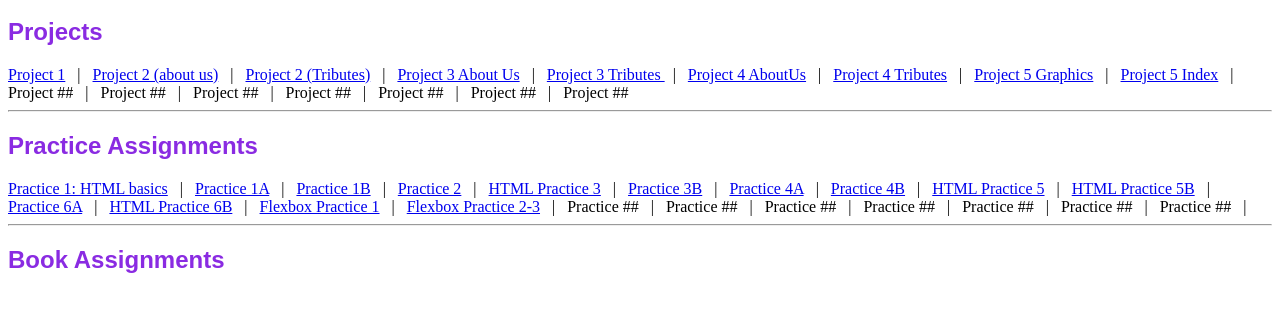
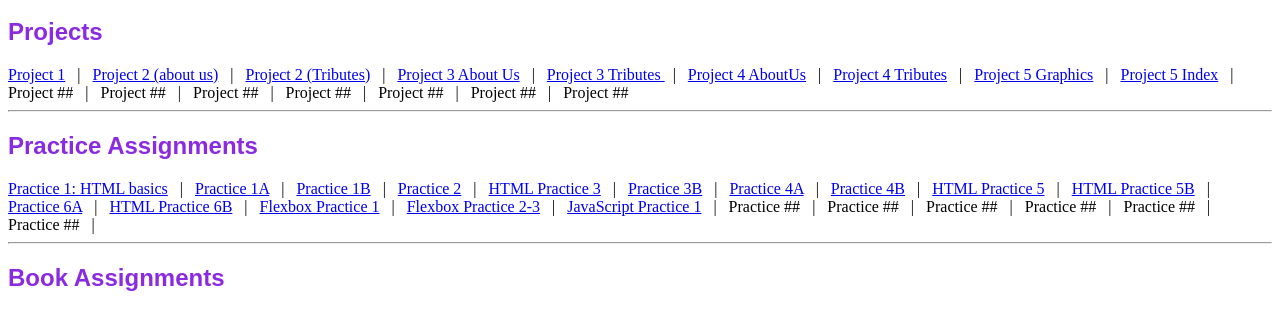
Before and after one commit to JuanDLTC/JuanDLTC.github.io, a plain HTML site: page index.html in a window 1280 px wide. Shown: the part 74-404 px from the top of the page. Drawn offline with Linux system fonts and the light colour scheme.

Commit message:
added javascript practice to homepage

```diff
--- a/index.html
+++ b/index.html
@@ -87,7 +87,7 @@
 &nbsp;&nbsp;|&nbsp;&nbsp;
 <a href="Practices/Flexbox practice/Exercise16-2 & 3/flex-menu.html" target="_blank">Flexbox Practice 2-3</a>
 &nbsp;&nbsp;|&nbsp;&nbsp;
-<a> Practice ##</a>
+<a href="Practices/Javascript-practice-1/ImageSwap.htm" target="_blank">JavaScript Practice 1</a>
 &nbsp;&nbsp;|&nbsp;&nbsp;
 <a> Practice ##</a>
 &nbsp;&nbsp;|&nbsp;&nbsp;
```
